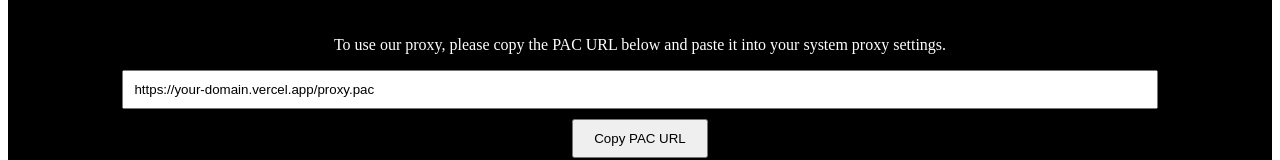
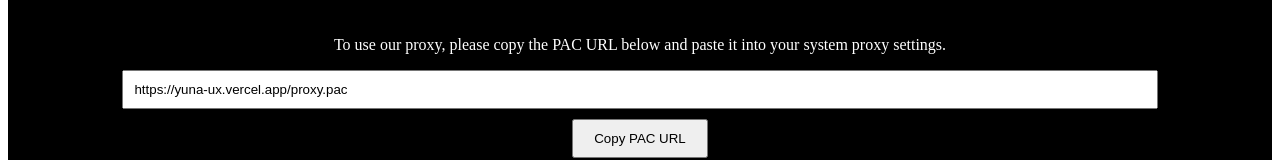
Before and after one commit to Yuna-ux/Yuna-ux, a Next.js app: page / in a window 1280 px wide. Shown: the part 359-519 px from the top of the page. Built offline with nearby package versions, Linux system fonts and the light colour scheme.

Commit message:
Update page.js

```diff
--- a/app/page.js
+++ b/app/page.js
@@ -4,7 +4,7 @@ import { useState } from 'react';
 
 export default function Home() {
   const [copied, setCopied] = useState(false);
-  const pacUrl = 'https://your-domain.vercel.app/proxy.pac';
+  const pacUrl = 'https://yuna-ux.vercel.app/proxy.pac';
 
   const copyToClipboard = async () => {
     await navigator.clipboard.writeText(pacUrl);
```
